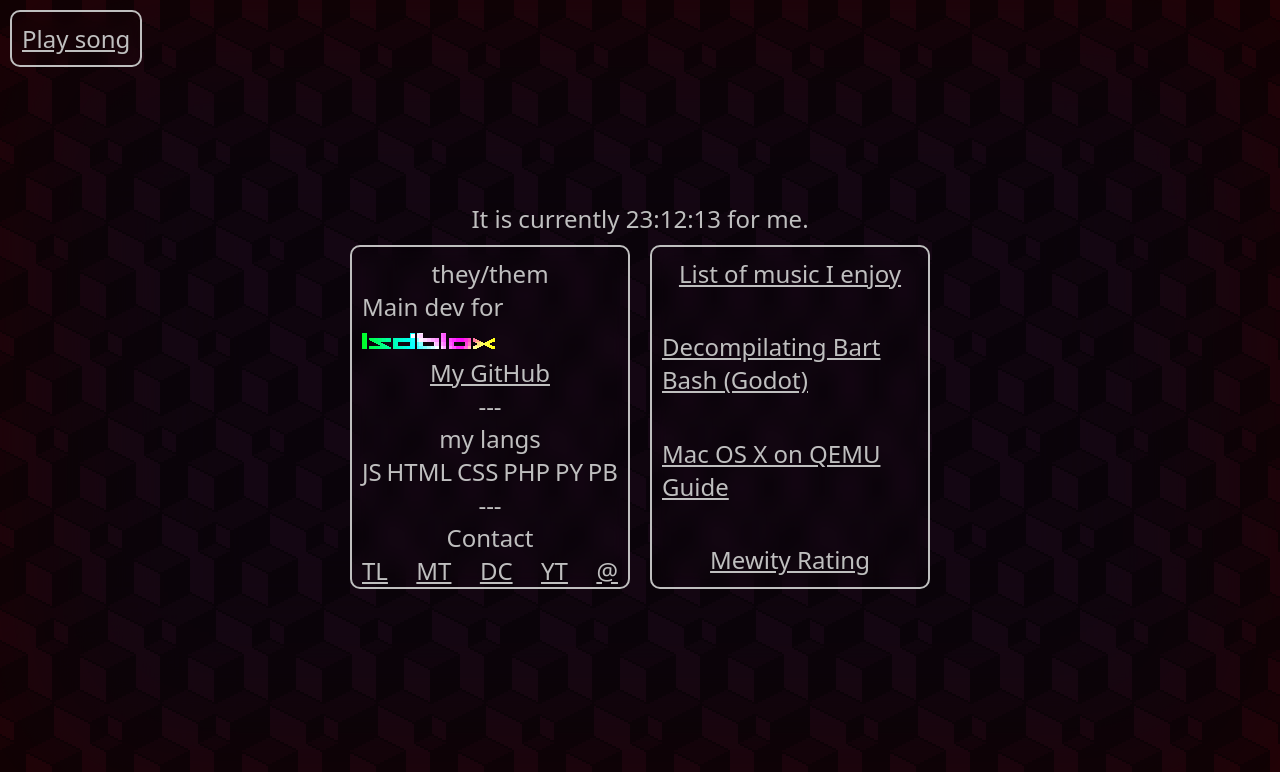
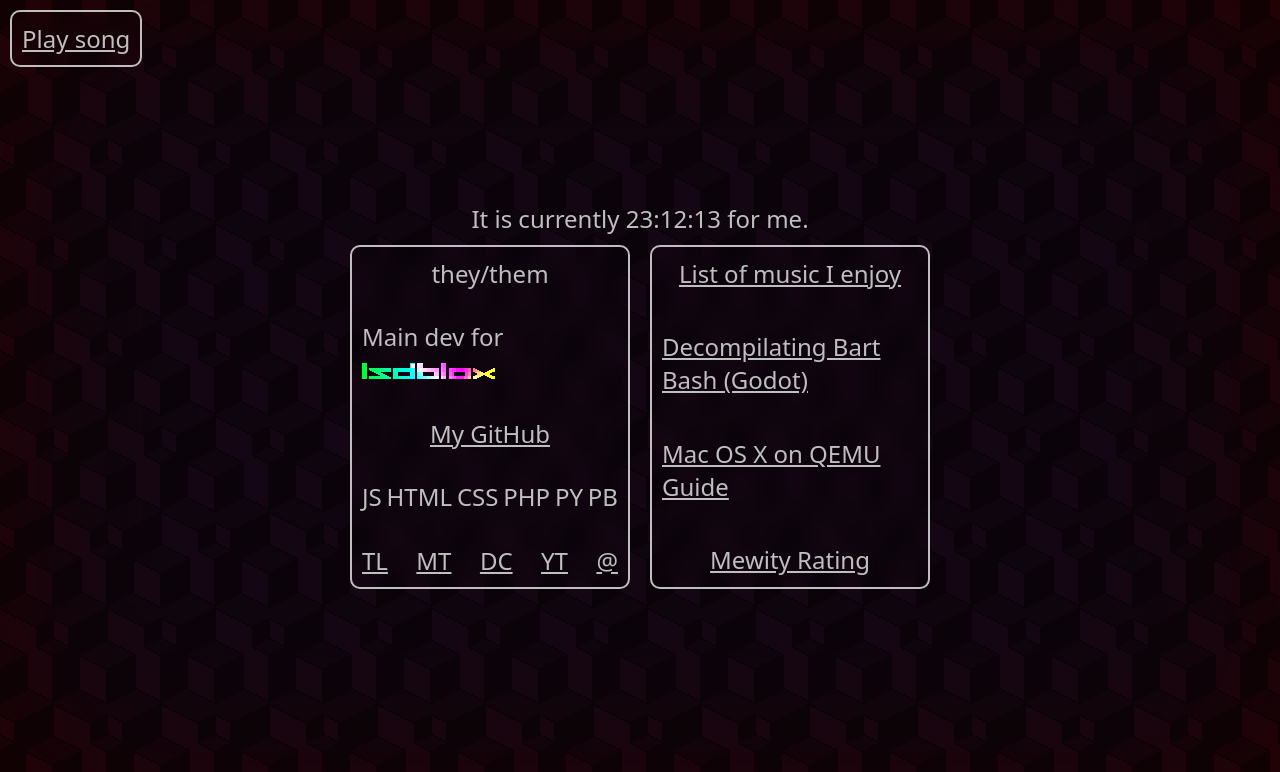
Before and after one commit to stuxvii/stuxvii.github.io, a plain HTML site: page index.html in a window 1280 px wide. Drawn offline with Linux system fonts and the light colour scheme.

Commit message:
remove some bloat

```diff
--- a/index.html
+++ b/index.html
@@ -14,6 +14,7 @@
         <div><a href="#" onclick="play()">Play song</a></div>
     </div>
     <!-- who said you need GUI drag and drop website editors to make something that looks and feels good? -->
+    <!-- Fuck straw.page -->
     <!-- Written fully by @acdbx/stuxvii/@acidbox93 -->
     <div style="display:flex;align-items: center;flex-direction: column;">
         <div>
@@ -30,8 +31,6 @@
                     </a>
                 </span>
                 <a href="https://github.com/stuxvii/">My GitHub</a>
-                <span>---</span>
-                <span>my langs</span>
                 <div class="spacebetween">
                     <span>JS</span>
                     <span>HTML</span>
@@ -40,8 +39,6 @@
                     <span>PY</span>
                     <span>PB</span>
                 </div>
-                <span>---</span>
-                Contact
                 <div class="spacebetween">
                     <a title="Telegram" href="https://t.me/acidbox93">TL</a>
                     <a title="Matrix" href="#" onclick="alert('@acidbox:matrix.org')">MT</a>
```
